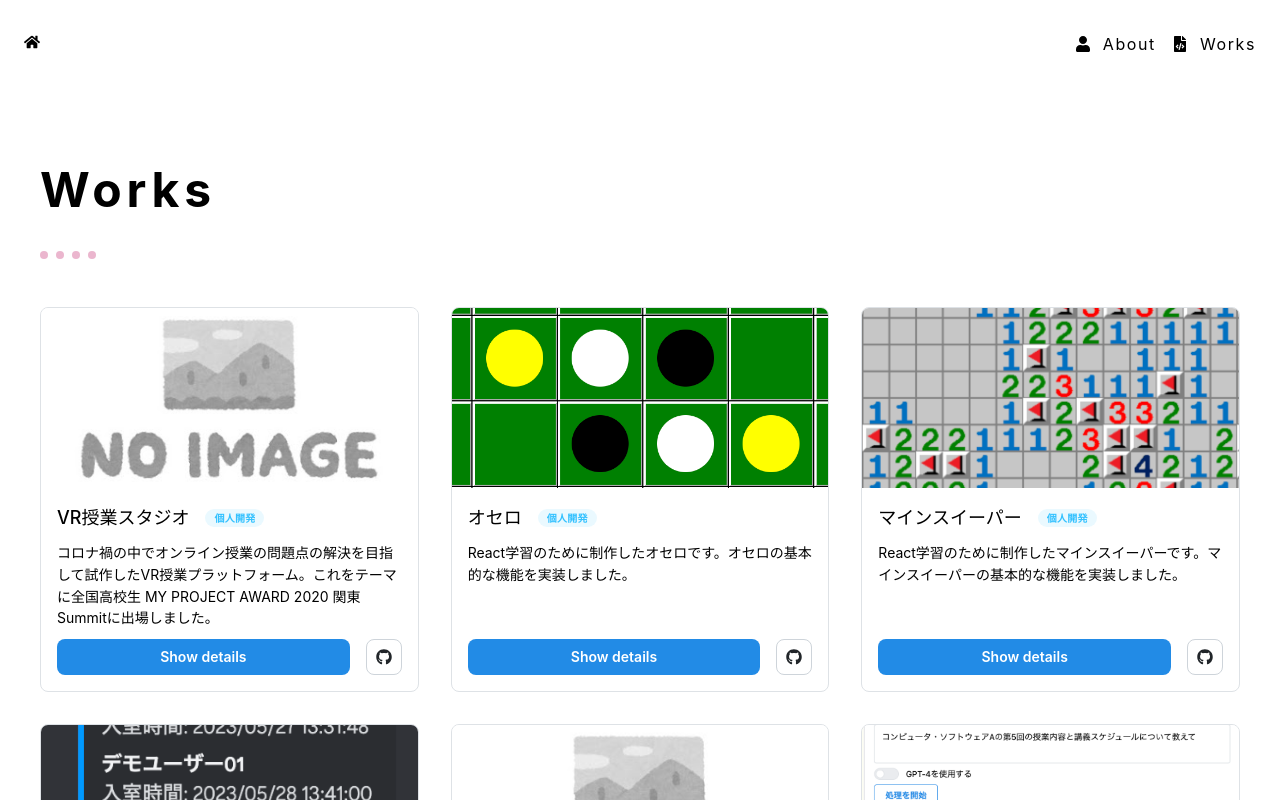
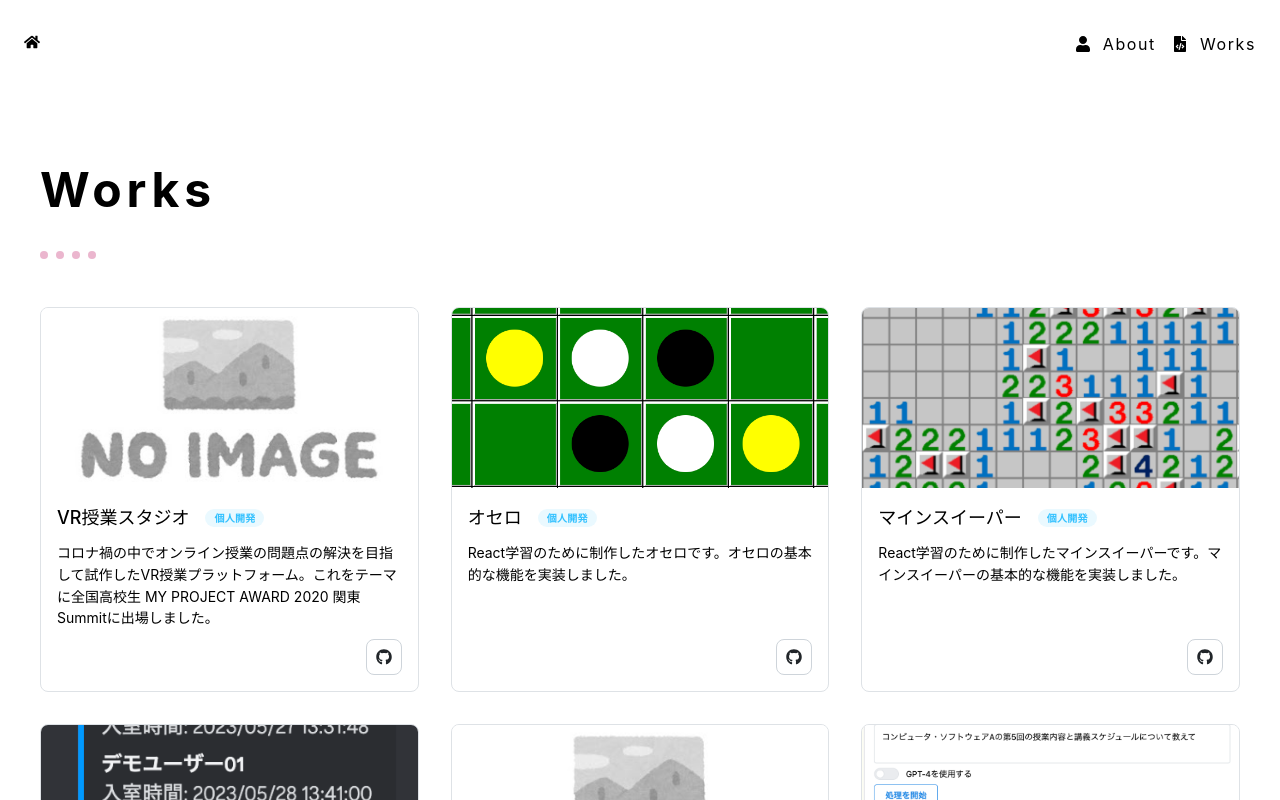
Before and after one commit to g-Ratie/portfolio, a Next.js app: page /works in a window 1280 px wide. Shown: the top 800 px of the page. Built offline with nearby package versions, Linux system fonts and the light colour scheme.

Commit message:
refactor: Remove Button component and commented code in ProductCard.tsx

```diff
--- a/src/component/ProductCard.tsx
+++ b/src/component/ProductCard.tsx
@@ -1,4 +1,4 @@
-import { Card, Image, Text, Group, Badge, Button, ActionIcon } from '@mantine/core';
+import { Card, Image, Text, Group, Badge, ActionIcon } from '@mantine/core';
 import { FaGithub } from 'react-icons/fa';
 import classes from './ProductCard.module.css';
 
@@ -45,9 +45,9 @@ export const ProductCard: React.FC<ProductCardProps> = ({
       </div>
 
       <Group mt="xs" style={{ justifyContent: 'flex-end' }}>
-        <Button radius="md" style={{ flex: 1 }}>
+        {/* <Button disabled radius="md" style={{ flex: 1 }}>
           Show details
-        </Button>
+        </Button> */}
         {githubUrl && (
           <ActionIcon
             component="a"
```
